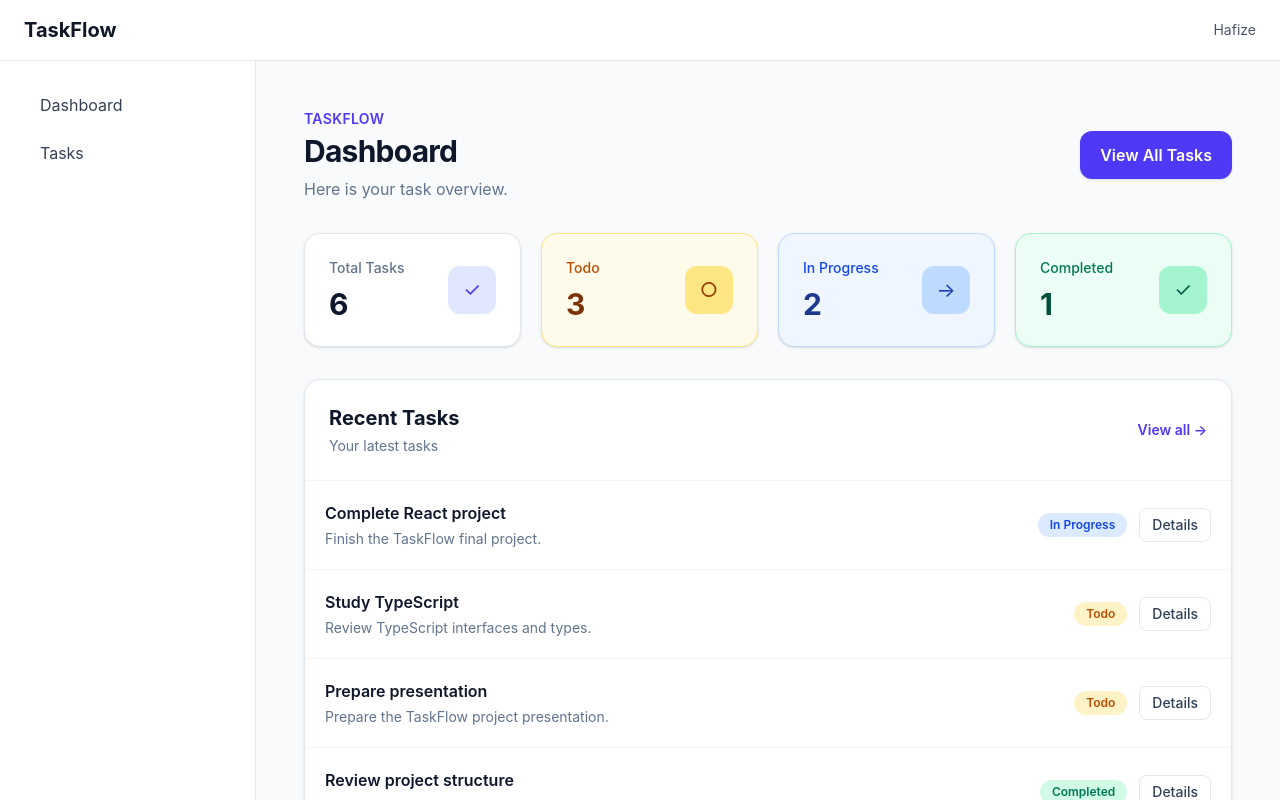
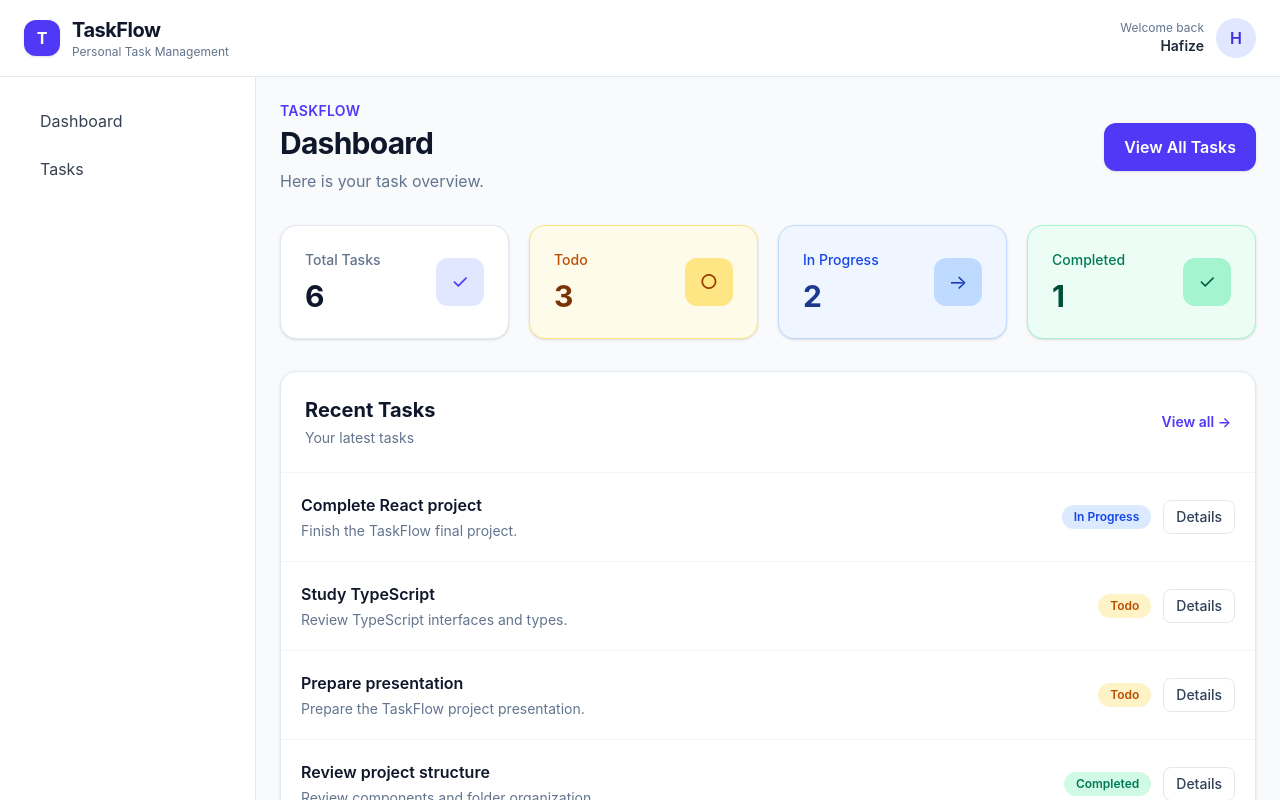
Before and after one commit to hafizecim/taskflow-react, a React (Vite) app: page / in a window 1280 px wide. Shown: the top 800 px of the page. Built offline with nearby package versions, Linux system fonts and the light colour scheme.

Commit message:
feat: improve navbar design

```diff
--- a/src/components/Navbar.tsx
+++ b/src/components/Navbar.tsx
@@ -1,14 +1,38 @@
 function Navbar() {
   return (
-    <header className="border-b border-gray-200 bg-white px-6 py-4">
+    <header className="sticky top-0 z-50 border-b border-slate-200 bg-white/95 px-6 py-4 backdrop-blur">
       <div className="flex items-center justify-between">
-        <h1 className="text-xl font-bold text-gray-900">
-          TaskFlow
-        </h1>
+        <div className="flex items-center gap-3">
+          <div className="flex h-9 w-9 items-center justify-center rounded-xl bg-indigo-600 font-bold text-white shadow-sm">
+            T
+          </div>
 
-        <span className="text-sm text-gray-600">
-          Hafize
-        </span>
+          <div>
+            <h1 className="text-xl font-bold tracking-tight text-slate-900">
+              TaskFlow
+            </h1>
+
+            <p className="hidden text-xs text-slate-500 sm:block">
+              Personal Task Management
+            </p>
+          </div>
+        </div>
+
+        <div className="flex items-center gap-3">
+          <div className="hidden text-right sm:block">
+            <p className="text-xs text-slate-500">
+              Welcome back
+            </p>
+
+            <p className="text-sm font-semibold text-slate-800">
+              Hafize
+            </p>
+          </div>
+
+          <div className="flex h-10 w-10 items-center justify-center rounded-full bg-indigo-100 font-semibold text-indigo-700">
+            H
+          </div>
+        </div>
       </div>
     </header>
   )
--- a/src/layouts/MainLayout.tsx
+++ b/src/layouts/MainLayout.tsx
@@ -1,16 +1,17 @@
 import { Outlet } from 'react-router-dom'
+
 import Navbar from '../components/Navbar'
 import Sidebar from '../components/Sidebar'
 
 function MainLayout() {
   return (
-    <div className="min-h-screen bg-gray-50">
+    <div className="min-h-screen bg-slate-50">
       <Navbar />
 
-      <div className="flex">
+      <div className="flex min-h-[calc(100vh-64px)]">
         <Sidebar />
 
-        <main className="flex-1 p-6">
+        <main className="min-w-0 flex-1">
           <Outlet />
         </main>
       </div>
```
